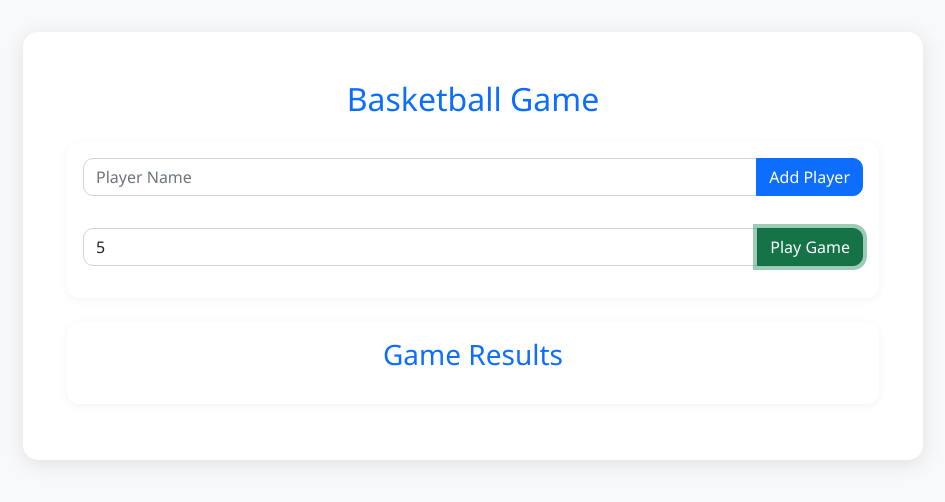
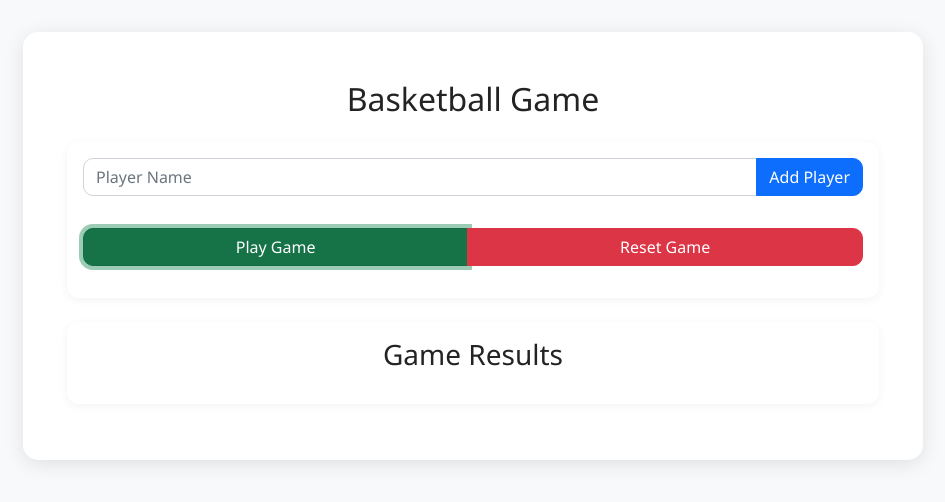
Before and after one commit to LeoZX12/Lesson-10---Activity-Finals, a plain HTML site: page index.html in a window 1280 px wide. Both pictures are taken after a click on the button "Play Game". Shown: the whole page, without its empty margins (167-1112 px from the left). Drawn offline with nearby package versions, Linux system fonts and the light colour scheme.

Commit message:
removed number of attempts, added reset game button.

```diff
--- a/index.html
+++ b/index.html
@@ -57,7 +57,7 @@
  }
 
  h2, h3 {
-   color: #0d6efd;
+   color: #232323;
  }
 
  ul.list-group li {
--- a/script.js
+++ b/script.js
@@ -16,10 +16,10 @@ function generateSuccessRate(roundNumber) {
     return Math.min(0.3 + (roundNumber - 1) * 0.1, 0.9);
 }
 
-function playRound(players, attempts, roundNumber) {
+function playRound(players, roundNumber) {
     const successRate = generateSuccessRate(roundNumber);
     players.forEach(player => {
-        for (let i = 0; i < attempts; i++) {
+        for (let i = 0; i < 5; i++) {
             player.attemptShot(successRate);
         }
     });
@@ -110,6 +110,11 @@ function resetOutputs() {
     document.getElementById('rounds-container').innerHTML = '';
 }
 
+function resetGame() {
+    resetOutputs();
+    document.getElementById('player-list').innerHTML = '';
+}
+
 function playGame() {
     const playerItems = document.getElementById('player-list').children;
     if (playerItems.length < 2) {
@@ -119,11 +124,10 @@ function playGame() {
 
     resetOutputs();
 
-    const attempts = parseInt(document.getElementById('attempts-input').value) || 5;
     const players = Array.from(playerItems).map(item => new Player(item.textContent, ''));
 
     let roundNumber = 1;
-    playRound(players, attempts, roundNumber);
+    playRound(players, roundNumber);
     displayRankings(players, roundNumber);
 
     let rankedPlayers = rankPlayers(players);
@@ -134,7 +138,7 @@ function playGame() {
         showTiebreaker(tiedPlayers, roundNumber);
 
         tiedPlayers.forEach(player => player.score = 0);
-        playRound(tiedPlayers, 3, roundNumber);
+        playRound(tiedPlayers, roundNumber);
         showTiebreakerResults(tiedPlayers, roundNumber);
 
         rankedPlayers = rankPlayers(tiedPlayers);
@@ -200,20 +204,23 @@ document.addEventListener('DOMContentLoaded', function () {
     gameControls.className = 'input-group mb-3';
     inputCardBody.appendChild(gameControls);
 
-    const attemptsInput = document.createElement('input');
-    attemptsInput.id = 'attempts-input';
-    attemptsInput.className = 'form-control';
-    attemptsInput.type = 'number';
-    attemptsInput.value = '5';
-    attemptsInput.min = '1';
-    gameControls.appendChild(attemptsInput);
+    const buttonGroup = document.createElement('div');
+    buttonGroup.className = 'btn-group w-100';
+    gameControls.appendChild(buttonGroup);
 
     const playButton = document.createElement('button');
     playButton.id = 'play-button';
     playButton.className = 'btn btn-success';
     playButton.textContent = 'Play Game';
     playButton.addEventListener('click', playGame);
-    gameControls.appendChild(playButton);
+    buttonGroup.appendChild(playButton);
+
+    const resetButton = document.createElement('button');
+    resetButton.id = 'reset-button';
+    resetButton.className = 'btn btn-danger';
+    resetButton.textContent = 'Reset Game';
+    resetButton.addEventListener('click', resetGame);
+    buttonGroup.appendChild(resetButton);
 
     const outputCard = document.createElement('div');
     outputCard.className = 'card mb-4';
```
